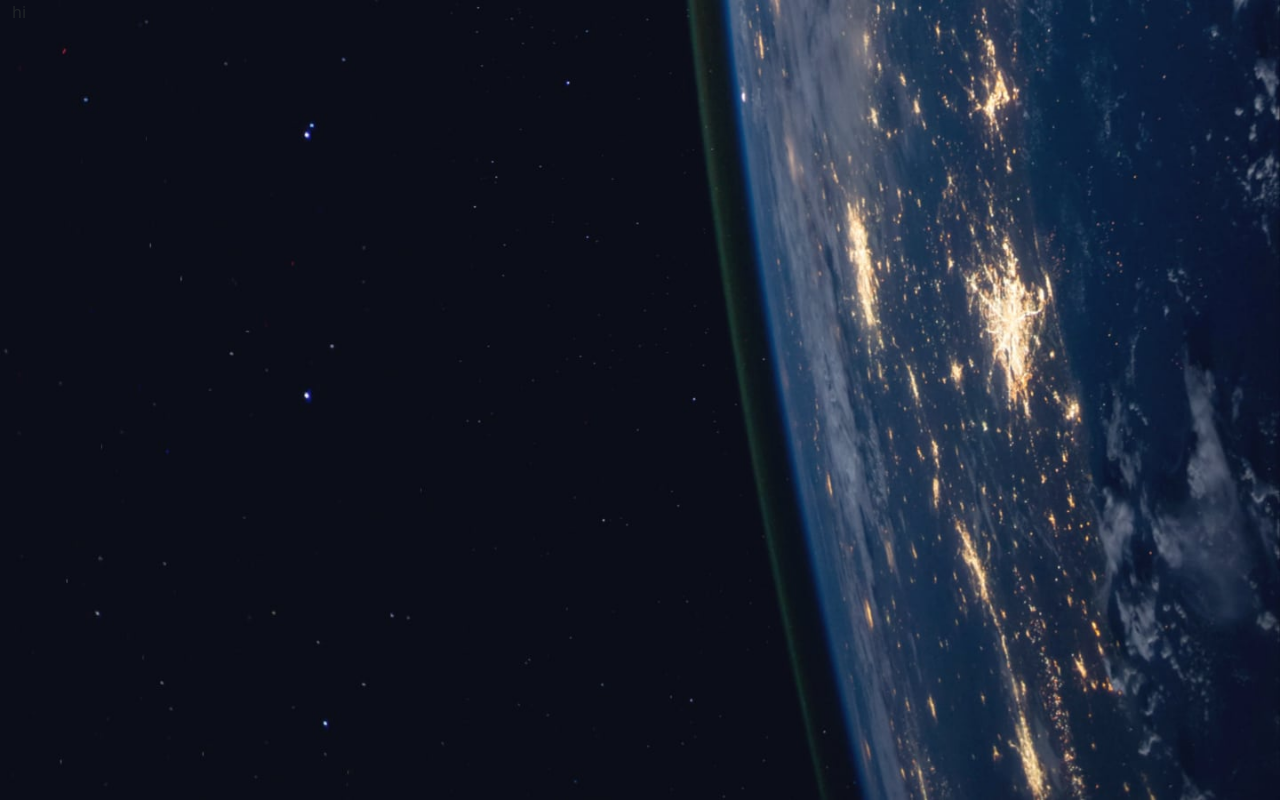
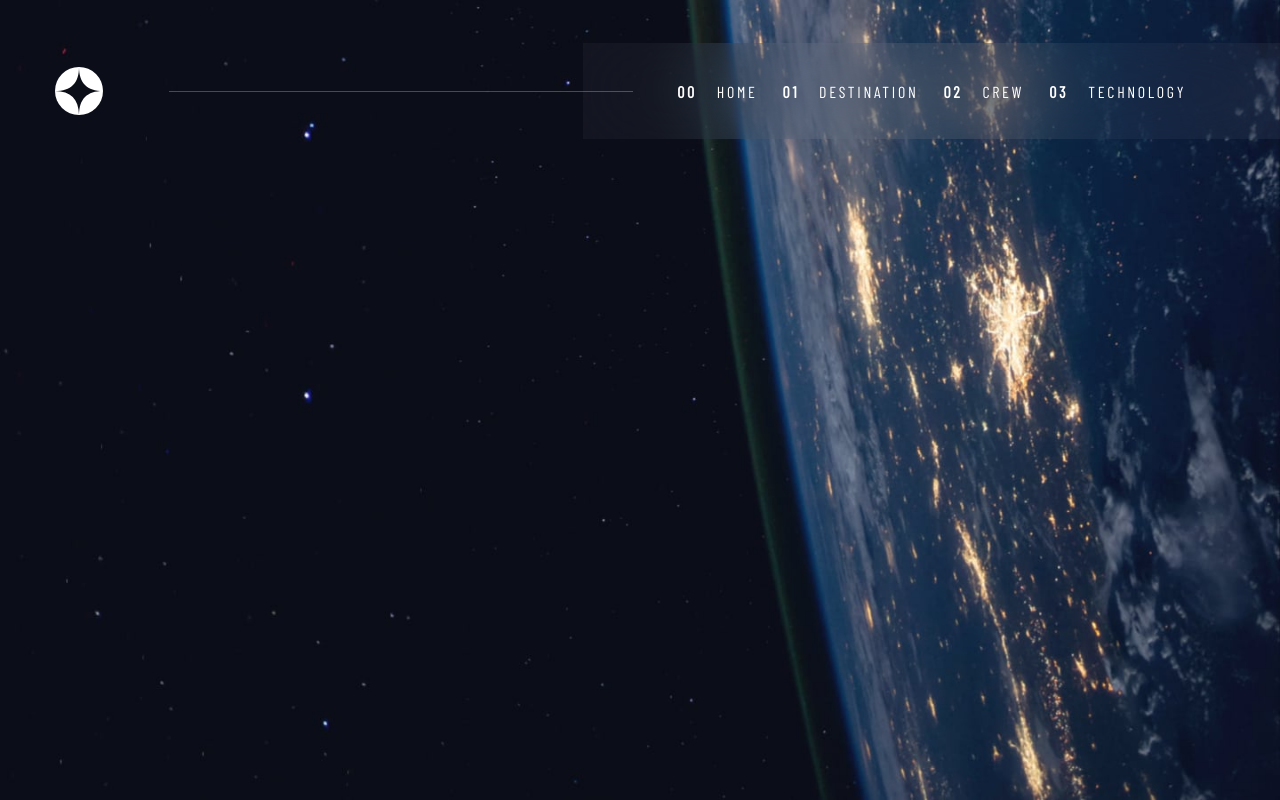
Before and after one commit to antran1245/space-tourism, a React (Create React App) app: page / in a window 1280 px wide. Built offline with nearby package versions, Linux system fonts and the light colour scheme.

Commit message:
finish design on responsive navbar

```diff
--- a/src/App.css
+++ b/src/App.css
@@ -1,4 +1,8 @@
+@import url('https://fonts.googleapis.com/css2?family=Barlow+Condensed&display=swap');
 * {
   padding: 0;
   margin: 0;
 }
+.container-fluid {
+  padding: 0 !important;
+}
--- a/src/App.js
+++ b/src/App.js
@@ -1,9 +1,13 @@
 import './App.css';
 import Home from './components/Home';
+import Navigation from './components/Navigation';
 
 function App() {
   return (
-    <Home/>
+    <>
+      <Navigation/>
+      <Home/>
+    </>
   );
 }
 
--- a/src/components/Home.jsx
+++ b/src/components/Home.jsx
@@ -5,7 +5,6 @@
 export default function Home() {
     return(
         <Container fluid id="home">
-            hi
         </Container>
     );
 }
--- /dev/null
+++ b/src/components/Navigation.jsx
@@ -0,0 +1,30 @@
+import { useState } from 'react'
+import { Container, Nav, Navbar} from 'react-bootstrap'
+import logo from '../assets/shared/logo.svg'
+import hamburgerIcon from '../assets/shared/icon-hamburger.svg'
+import '../sass/nav.scss'
+
+export default function Navigation() {
+    const [show, setShow] = useState(false)
+
+    return(
+        <Navbar collapseOnSelect expand="md" id='navigation'>
+            <Container fluid className='d-flex align-items-space pt-4 pt-md-0'>
+                <Navbar.Brand href="">
+                <img src={logo} alt="logo icon"/>
+                </Navbar.Brand>
+                <img id='hamburger' className='d-inline d-md-none  me-5' src={hamburgerIcon} alt="hamburger icon"
+                onClick={() => setShow(!show)}/>
+                <Navbar.Collapse id="responsive-nav" className={`navLink justify-content-end mt-2 mt-md-0 ${show? 'show open': ''} ${show? '': 'show closed'}`}>
+                    <div id='line-bar' className='d-none d-lg-inline'/>
+                    <Nav className='d-flex justify-content-around align-items-center'>
+                        <Nav.Link href=""><span>00</span> HOME</Nav.Link>
+                        <Nav.Link href=""><span>01</span> DESTINATION</Nav.Link>
+                        <Nav.Link href=""><span>02</span> CREW</Nav.Link>
+                        <Nav.Link href=""><span>03</span> TECHNOLOGY</Nav.Link>
+                    </Nav>
+                </Navbar.Collapse>
+            </Container>
+        </Navbar>
+    )
+}
--- a/src/sass/home.scss
+++ b/src/sass/home.scss
@@ -1,21 +1,23 @@
 #home {
     // Default image be the desktop image
-    background-image: url('../assets/home/background-home-desktop.jpg');
+    background: url('../assets/home/background-home-desktop.jpg') no-repeat;
     background-size: cover;
-    background-repeat: no-repeat;
     height: 100vh;
+
 }
 
 // Phone size
 @media only screen and (max-width: 600px) {
     #home {
-        background-image: url('../assets/home/background-home-mobile.jpg');
+        background: url('../assets/home/background-home-mobile.jpg') no-repeat;
+        background-size: cover;
     }
 }
 
 // Tablet size
 @media only screen and (min-width: 600px) and (max-width: 992px) {
     #home {
-        background-image: url('../assets/home/background-home-tablet.jpg');
+        background: url('../assets/home/background-home-tablet.jpg') no-repeat;
+        background-size: cover;
     }
 }
--- /dev/null
+++ b/src/sass/nav.scss
@@ -0,0 +1,121 @@
+#navigation {
+    position: absolute;
+    top: 35px;
+    min-width: 100vw;
+    .container-fluid {
+        .navbar-brand {
+            margin-left: 55px;
+        }
+        #hamburger {
+            cursor: pointer;
+        }
+        #responsive-nav {
+            position: relative;
+            #line-bar {
+                border-bottom: 1px solid #ffffff;
+                width: 40%;
+                opacity: 0.25;
+                z-index: 2;
+                margin-right: -50px;
+            }
+            .navbar-nav {
+                background-color: rgba(255, 255, 255, 0.04);
+                backdrop-filter: blur(40.7742px);
+                width: 60%;
+                min-height: 96px;
+                padding: 0 7%;
+            }
+            span {
+                font-weight: 700;
+                margin-right: 14px;
+            }
+            a {
+                font-family: 'Barlow Condensed', normal;
+                font-size: 16px;
+                color: white;
+                width: auto;
+                letter-spacing: 2.7px;
+                line-height: 19px;
+            }
+            .open {
+                color: red !important;
+                animation: open .5s ease-in forwards;
+            }
+        }
+    }
+}
+
+// Tabel size
+@media only screen and (min-width: 600px) and (max-width: 992px) {
+    #navigation {
+        top: 0;
+        padding: 0;
+    }
+    .container-fluid {
+        .navbar-nav {
+            width: 65% !important;
+        }
+    }
+}
+
+// Tablet and phone
+@media only screen and (max-width: 768px) {
+    .container-fluid {
+        .open {
+            animation: open .25s ease-in forwards;
+        }
+        .closed {
+            animation: closed .25s ease-out forwards;
+        }
+        #responsive-nav {
+            .navbar-nav {
+                width: 100% !important;
+            }
+        }
+    }
+}
+// Phone size
+@media only screen and (max-width: 600px) {
+    #navigation {
+        top: 0;
+        padding: 0;
+    }
+    .container-fluid {
+        .navbar-nav {
+            width: 100% !important;
+        }
+    }
+}
+
+// Remove numbers from navbar
+@media only screen and (max-width: 1210px) {
+    .container-fluid {
+        #responsive-nav {
+            span {
+                display: none !important;
+            }
+        }
+    }
+}
+
+// Menu
+@keyframes open {
+    0% {
+        opacity: 0;
+        transform: translateY(-20px);
+    }
+    100% {
+        opacity: 1;
+        transform: translateY(0);
+    }
+}
+@keyframes closed {
+    0% {
+        opacity: 1;
+        transform: translateY(0);
+    }
+    100% {
+        opacity: 0;
+        transform: translateY(-20px);
+    }
+}
```
